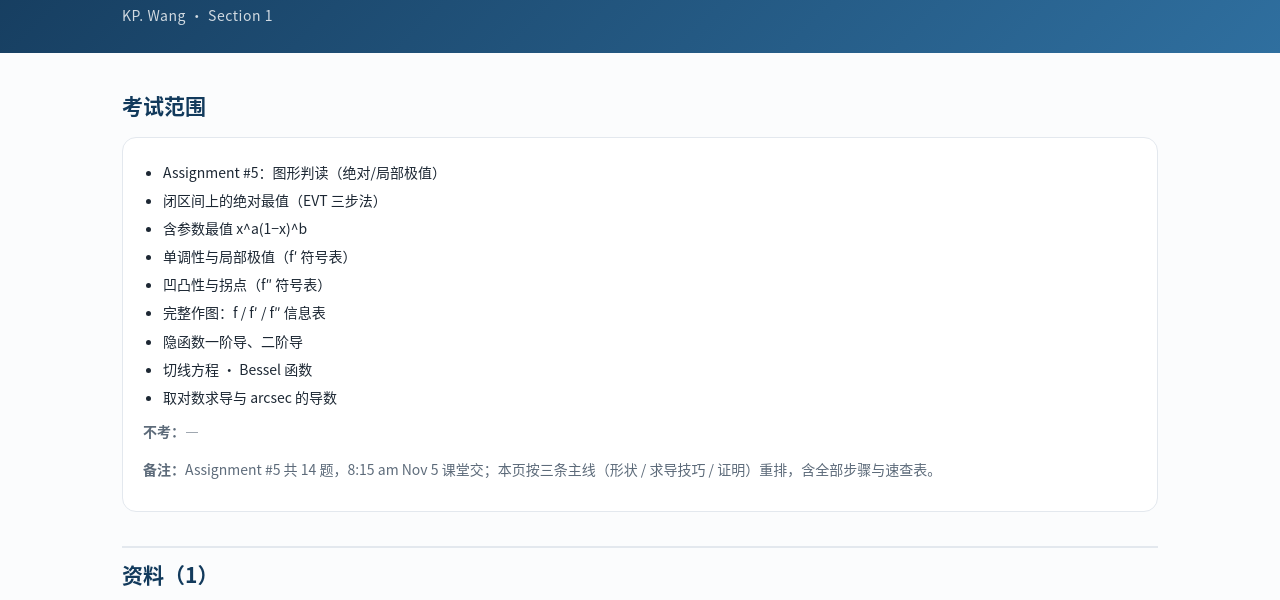
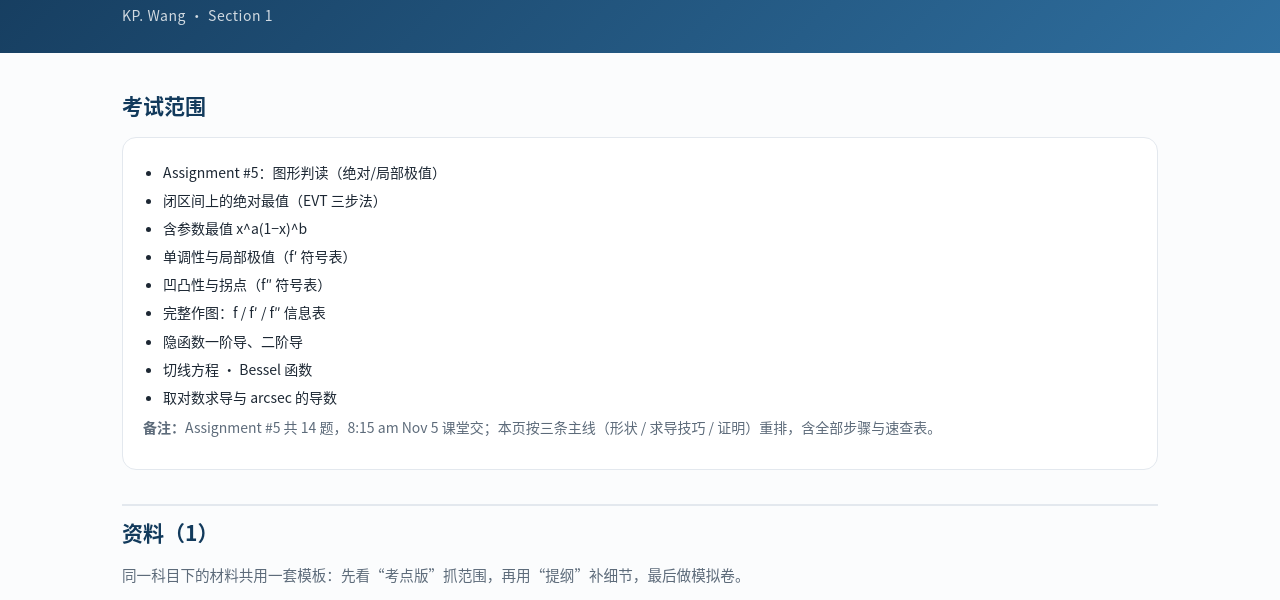
Before and after one commit to Apteryx-qdd/study-hub, a plain HTML site: page subject-math-modeling.html in a window 1280 px wide. Shown: the part 152-752 px from the top of the page. Drawn offline with Linux system fonts and the light colour scheme.

Commit message:
Hide empty exam-exclusion line on subject page

```diff
--- a/subject-math-modeling.html
+++ b/subject-math-modeling.html
@@ -18,7 +18,7 @@
   <h2>考试范围</h2>
   <div class="panel">
     <ul><li>Assignment #5：图形判读（绝对/局部极值）</li><li>闭区间上的绝对最值（EVT 三步法）</li><li>含参数最值 x^a(1−x)^b</li><li>单调性与局部极值（f′ 符号表）</li><li>凹凸性与拐点（f″ 符号表）</li><li>完整作图：f / f′ / f″ 信息表</li><li>隐函数一阶导、二阶导</li><li>切线方程 · Bessel 函数</li><li>取对数求导与 arcsec 的导数</li></ul>
-    <p style="margin-top:10px;font-size:14px;color:#5d6b7a"><b>不考：</b>—</p>
+
     <p style="margin-top:6px;font-size:14px;color:#5d6b7a"><b>备注：</b>Assignment #5 共 14 题，8:15 am Nov 5 课堂交；本页按三条主线（形状 / 求导技巧 / 证明）重排，含全部步骤与速查表。</p>
   </div>
 
```
